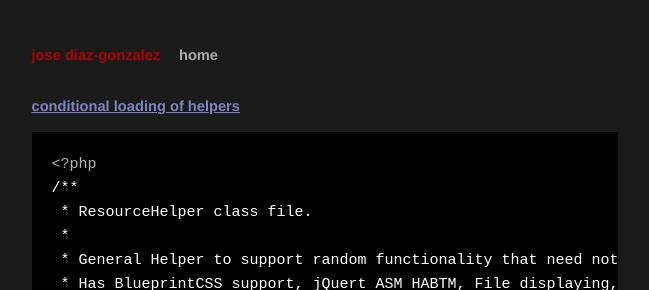
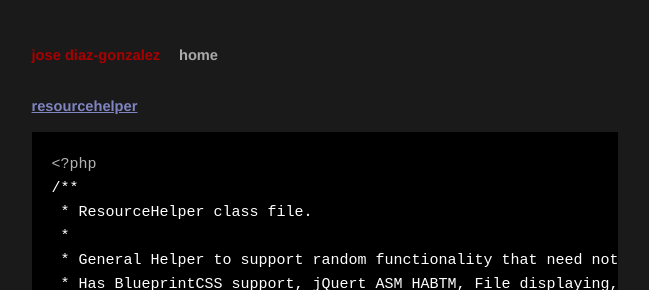
Before and after one commit to husayt/josediazgonzalez.com, a Jekyll site: the page built from _posts/2009-09-03-resource-helper.markdown, in a window 1280 px wide and 900 px high. Shown: the top 290 px of the window, without its empty margins (315-964 px from the left). Built offline with Jekyll 4.4.1, drawn with Linux system fonts in a browser that asks for light colours; Markdown is read by kramdown in place of the engine named in the settings; comment, search, counter and statistics services are not loaded.

Commit message:
updated post title

```diff
--- a/_posts/2009-09-03-resource-helper.markdown
+++ b/_posts/2009-09-03-resource-helper.markdown
@@ -1,5 +1,5 @@
 ---
-  title: Conditional Loading of Helpers
+  title: ResourceHelper
   topics:
     - cakephp
     - helpers
```
